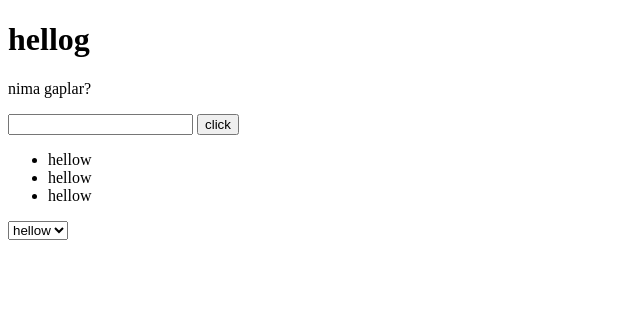
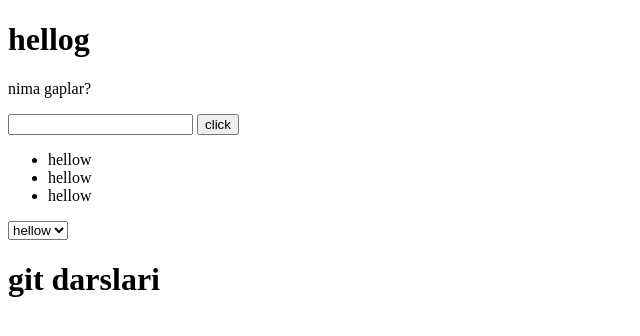
Before and after one commit to Otabek1990/git-tutor, a plain HTML site: page index.html in a window 1280 px wide. Shown: the whole page, without its empty margins (0-640 px from the left). Drawn offline with Linux system fonts and the light colour scheme.

Commit message:
changes in index.html

```diff
--- a/index.html
+++ b/index.html
@@ -24,5 +24,6 @@
             hellow
         </option>
     </select>
+    <h1>git darslari</h1>
 </body>
 </html>
```
